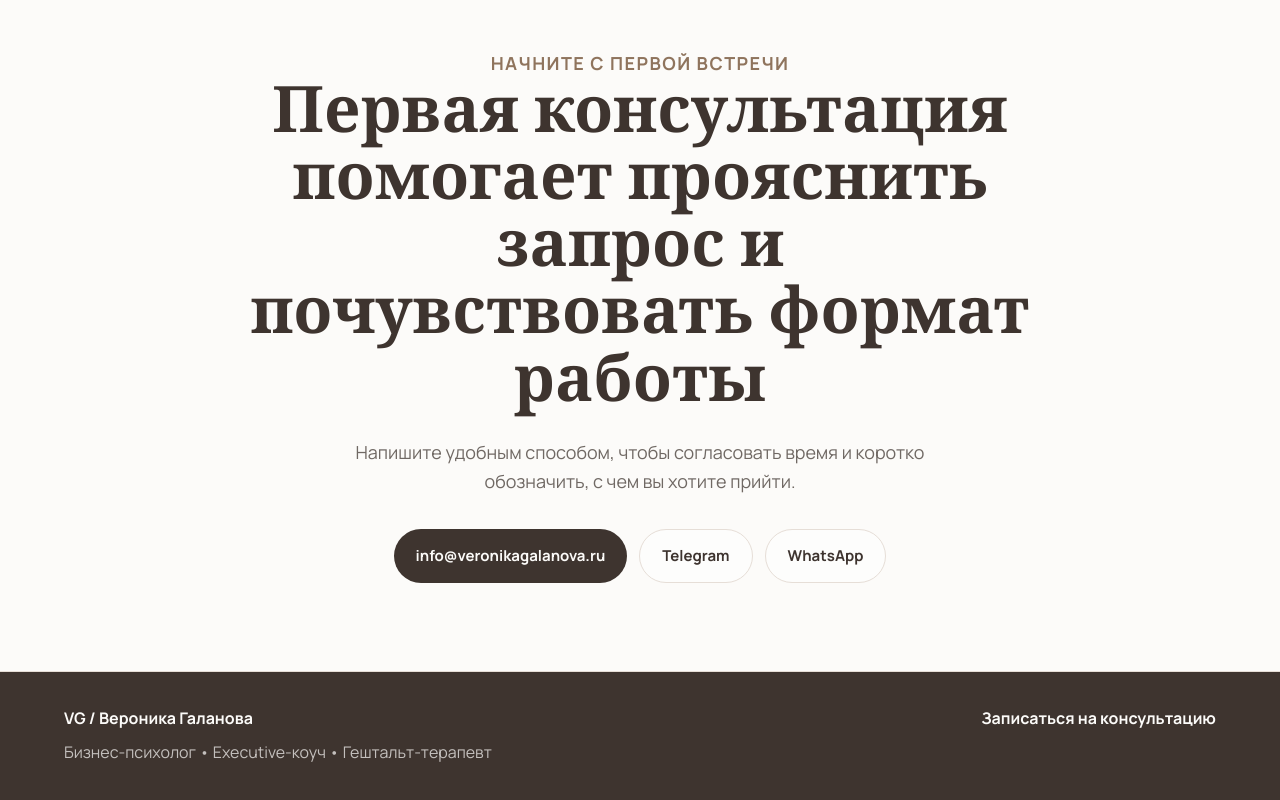
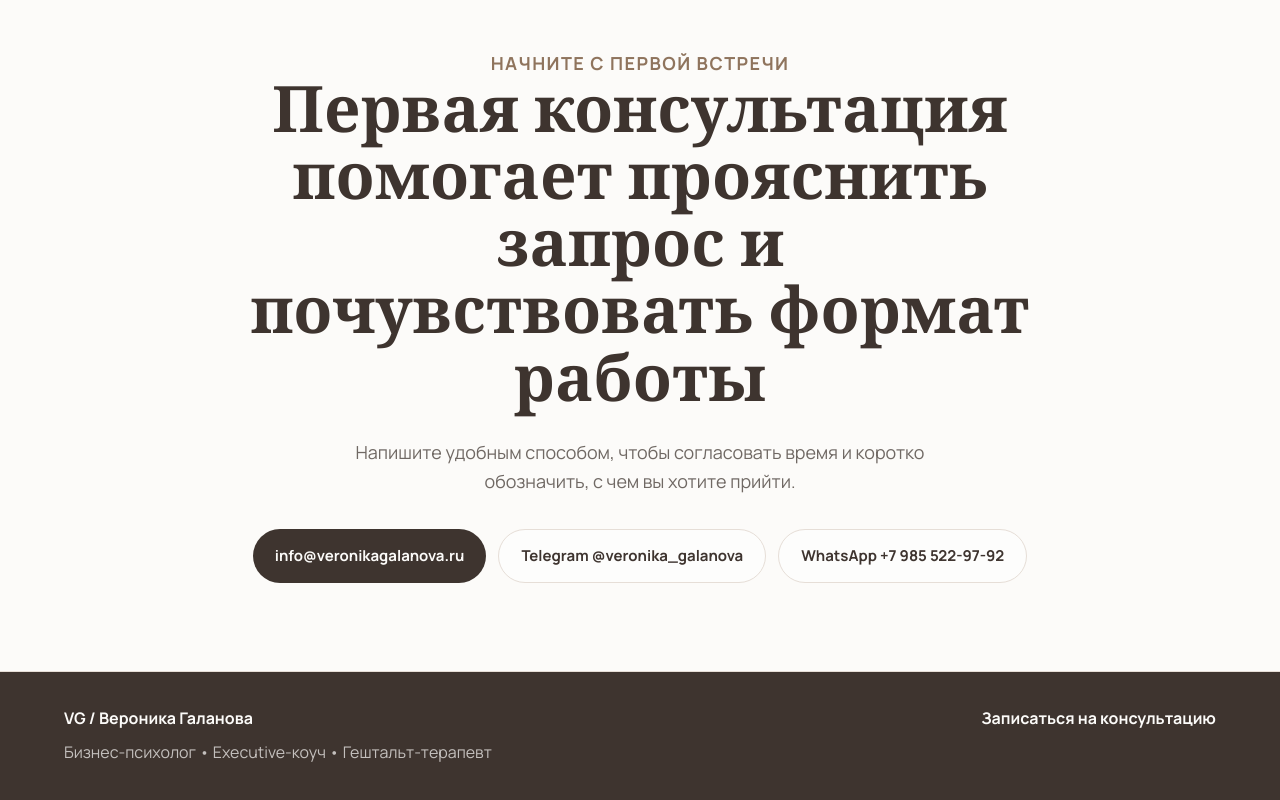
Before and after one commit to kgalanov2020-oss/veronikagalanova, a plain HTML site: page index.html in a window 1280 px wide. Shown: the part 6100-6900 px from the top of the page. Drawn offline with nearby package versions, Linux system fonts and the light colour scheme.

Commit message:
Clarify contact button labels

```diff
--- a/index.html
+++ b/index.html
@@ -231,8 +231,8 @@
         </p>
         <div class="contact-actions">
           <a class="button primary" href="mailto:info@veronikagalanova.ru">info@veronikagalanova.ru</a>
-          <a class="button secondary" href="https://t.me/veronika_galanova">Telegram</a>
-          <a class="button secondary" href="https://wa.me/79855229792">WhatsApp</a>
+          <a class="button secondary" href="https://t.me/veronika_galanova">Telegram @veronika_galanova</a>
+          <a class="button secondary" href="https://wa.me/79855229792">WhatsApp +7 985 522-97-92</a>
         </div>
       </section>
     </main>
```
